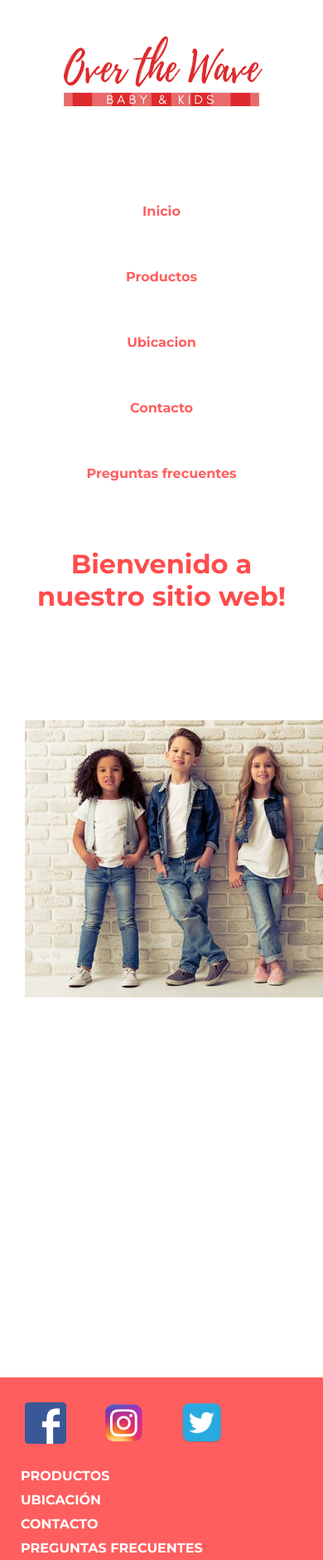
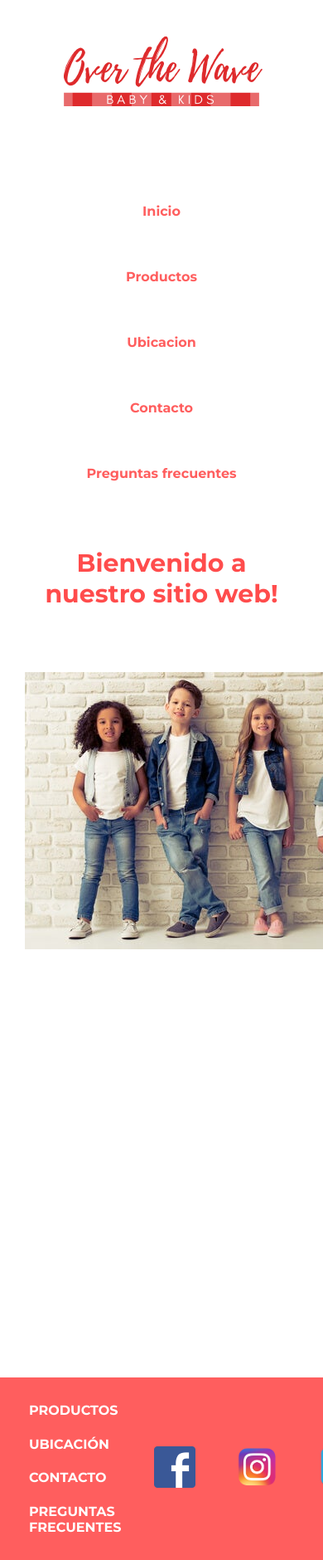
Before and after one commit to rlg1889/rodrigogimenez-proyecto-dw, a plain HTML site: page index.html in a window 390 px wide. Shown: the top 1880 px of the page at 83% size. Drawn offline with Linux system fonts and the light colour scheme.

Commit message:
Animaciones agregadas

```diff
--- a/css/estilo.css
+++ b/css/estilo.css
@@ -16,6 +16,35 @@ h1{
   text-align: center;
   padding-top: 30px;
   padding-bottom: 30px;
+  font-size: 3vw;
+}
+
+.line {
+  width: 100%;
+  height: 4rem;
+  padding: 0;
+  margin-bottom: 16px;
+}
+
+.lineUp {
+  animation: 3s anim-lineUp ease-out;
+}
+@keyframes anim-lineUp {
+  0% {
+    opacity: 0;
+    transform: translateY(80%);
+  }
+  20% {
+    opacity: 0;
+  }
+  50% {
+    opacity: 1;
+    transform: translateY(0%);
+  }
+  100% {
+    opacity: 1;
+    transform: translateY(0%);
+  }
 }
 
 h2{
@@ -27,10 +56,12 @@ h2{
 }
 
 footer{
+  display:flex;
   background-color: rgba(255, 0, 0, 0.63);
   padding: 10px;
   color:white;
   font-family: 'Montserrat';
+  justify-content: space-between;
 }
 
 nav ul{
@@ -64,6 +95,7 @@ footer a{
   font-family: 'Montserrat';
   font-weight: 700;
   color:white;
+  margin:5px;
 }
 
 div img{
@@ -82,13 +114,15 @@ header {
 }
 
 .pie {
+  display:flex;
   height: auto;
+  justify-content: space-between;
+  align-items:center;
 }
 
 .pie img {
   width: 50px;
   height: auto;
-    display:inline;
   padding: 20px;
 }
 
@@ -102,8 +136,11 @@ header {
 
 .links-footer {
   display: flex;
+  flex-direction: column;
   justify-content: space-between;
-  padding: 5px;
+  padding: 10px;
+  margin-top:5px;
+  margin-bottom: 5px;
   margin-left: 10px;
 }
 
@@ -356,4 +393,7 @@ background: linear-gradient(0deg, rgba(255,27,0,1) 0%, rgba(251,75,2,1) 100%);
     text-align: center;
   }
 
+  h1{
+    font-size: 30px;
   }
+}
--- a/index.html
+++ b/index.html
@@ -24,12 +24,28 @@
 		</nav>
 	</header>
 	<main>
-		<h1>Bienvenido a nuestro sitio web!</h1>
+		<div class="line">
+			<h1 class= "lineUp">Bienvenido a nuestro sitio web!</h1>
+		</div>
 		<section class="body">
 			<div><img src="images/ropa-chicos.jpg" alt="Ropa de chicos" class="img-inicio"></div>
 		</section>
 	</main>
-	<footer id="Informacion">
+	<footer>
+		<div class="links-footer">
+			<a href="pages/productos.html">
+				PRODUCTOS
+			</a>
+			<a href="pages/ubicacion.html">
+				UBICACIÓN
+			</a>
+			<a href="pages/contacto.html">
+				CONTACTO
+			</a>
+			<a href="pages/preguntas-frecuentes.html">
+				PREGUNTAS FRECUENTES
+			</a>
+		</div>
 		<div class="pie">
 			<a href="https:www.facebook.com/overtwave">
 				<img src="images/facebook.png" alt="facebook">
@@ -41,20 +57,6 @@
 			<img src="images/twitter.png" alt="twitter">
 			</a>
 		</div>
-		<div>
-			<a class="links-footer" href="pages/productos.html">
-				PRODUCTOS
-			</a>
-			<a class="links-footer" href="pages/ubicacion.html">
-				UBICACIÓN
-			</a>
-			<a class="links-footer" href="pages/contacto.html">
-				CONTACTO
-			</a>
-			<a class="links-footer" href="pages/preguntas-frecuentes.html">
-				PREGUNTAS FRECUENTES
-			</a>
-		</div>
 	</footer>
 </body>
 </html>
```
Also changed, not shown: pages/contacto.html (+15 -15 lines), pages/preguntas-frecuentes.html (+15 -15 lines), pages/productos.html (+15 -15 lines), pages/ubicacion.html (+15 -15 lines). Lines whose indentation alone changed are shown as unchanged.
